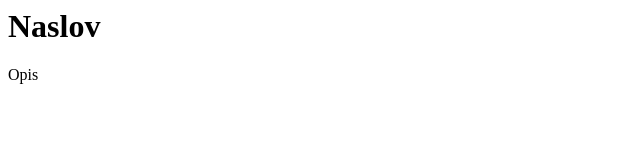
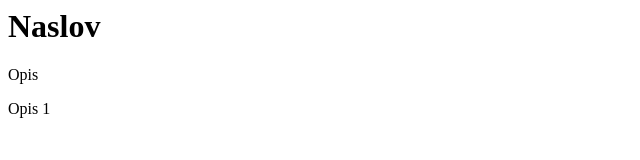
Before and after one commit to n1no01/rs1-v01-git, a plain HTML site: page index.html in a window 1280 px wide. Shown: the full height of the page, 0-640 px from the left. Drawn offline with Linux system fonts and the light colour scheme.

Commit message:
Dodao opis 1

```diff
--- a/index.html
+++ b/index.html
@@ -1,2 +1,3 @@
 <h1>Naslov</h1>
 <p>Opis</p>
+<p>Opis 1</p>
```
